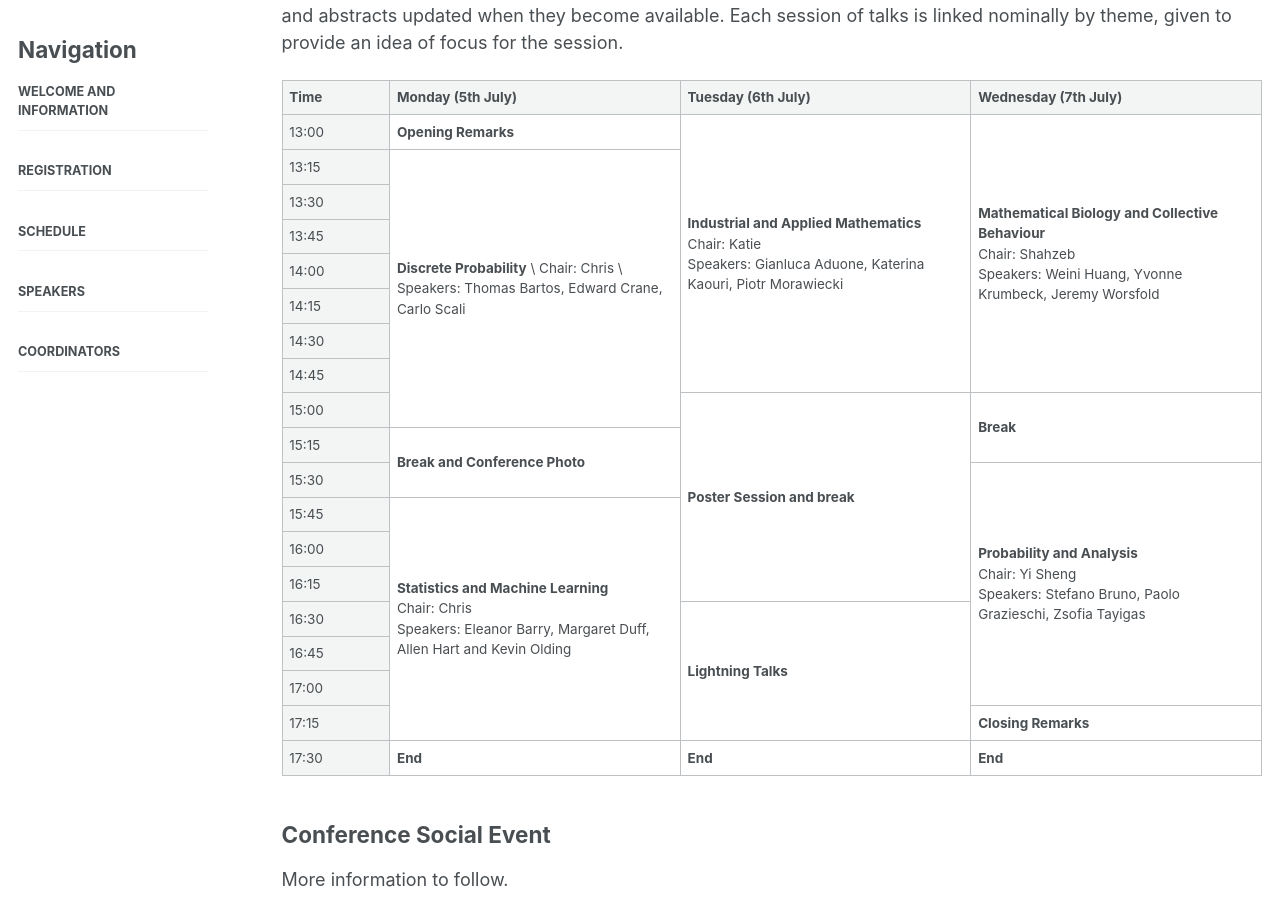
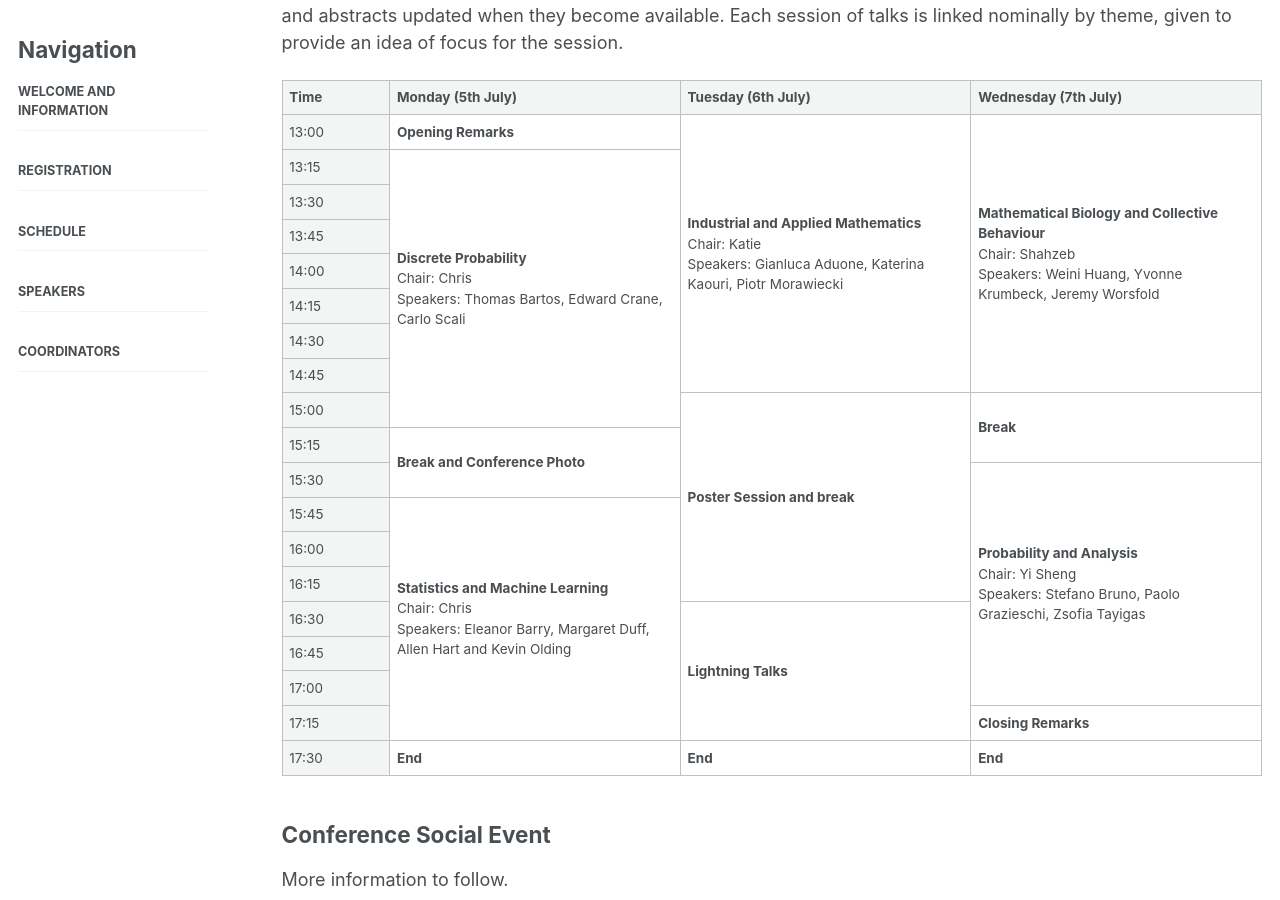
Before and after one commit to kap39/kap39.github.io, a Jekyll site: the page built from _pages/SAMBa-Conference.md, in a window 1280 px wide and 900 px high, scrolled down 1559 px. Built offline with Jekyll 4.4.1, drawn with Linux system fonts in a browser that asks for light colours.

Commit message:
seems to work now

```diff
--- a/_pages/SAMBa-Conference.md
+++ b/_pages/SAMBa-Conference.md
@@ -62,8 +62,8 @@ Below is the schedule for the conference. The list of speakers can be found belo
         <tr>
             <td bgcolor="#F3F4F4">13:15</td>
             <td rowspan="8">
-                <b>Discrete Probability</b> \
-                Chair: Chris \
+                <b>Discrete Probability</b><br>
+                Chair: Chris <br>
                 Speakers: Thomas Bartos, Edward Crane, Carlo Scali
             </td>
         </tr>
```
